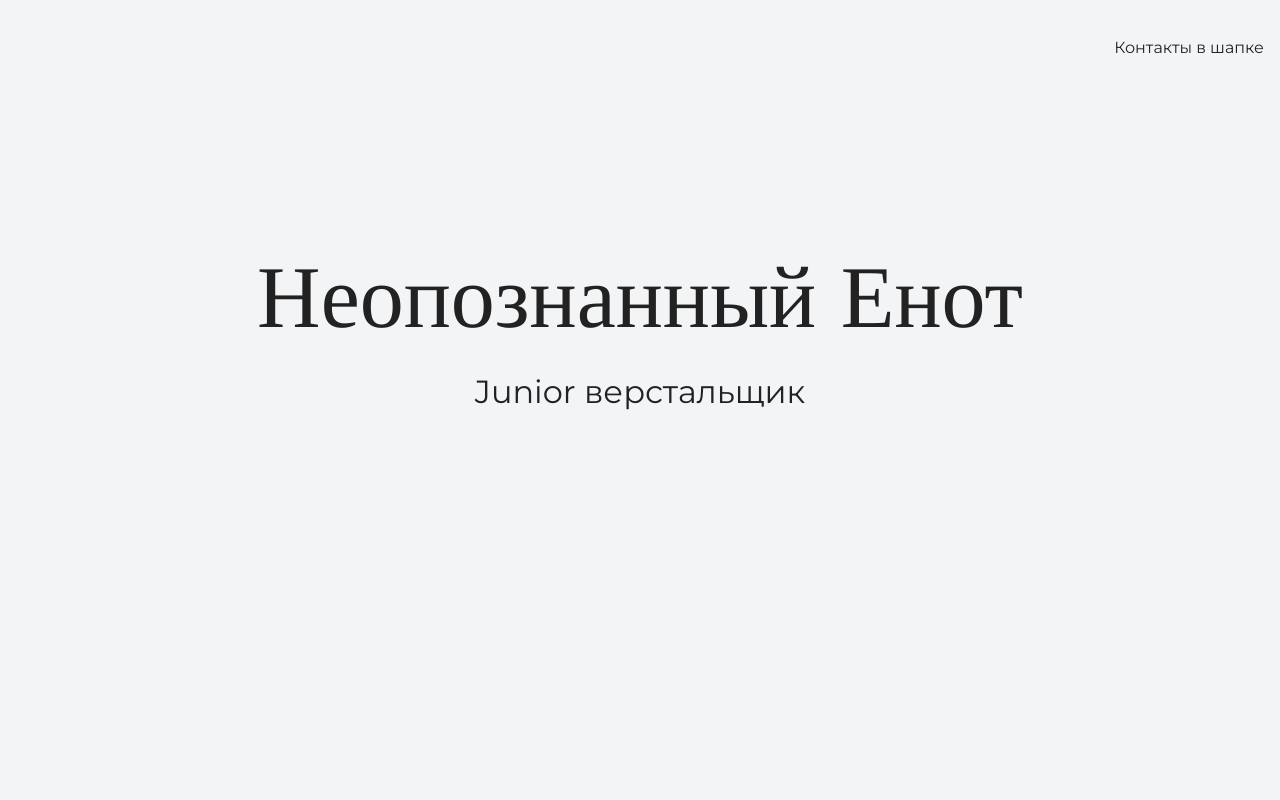
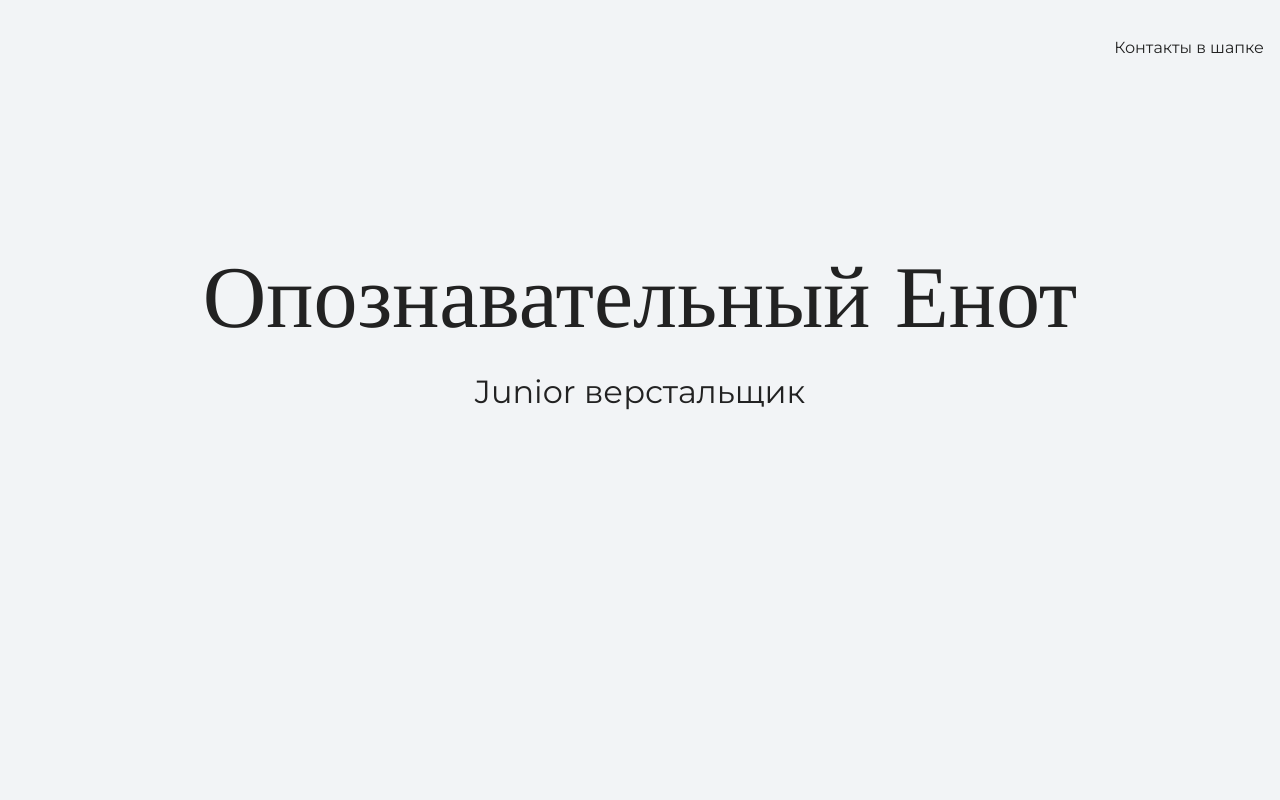
Before and after one commit to StayS-An/my-site, a plain HTML site: page index.html in a window 1280 px wide. Shown: the top 800 px of the page. Drawn offline with nearby package versions, Linux system fonts and the light colour scheme.

Commit message:
Add files via upload
изменение новое

```diff
--- a/index.html
+++ b/index.html
@@ -14,7 +14,7 @@
 
     <section class="hero-image">
       <div class="container">
-      <h1 class="heading">Неопознанный Енот</h1>
+      <h1 class="heading">Опознавательный Енот</h1>
       <p>Junior верстальщик</p>
     </div>
     </section>
```
